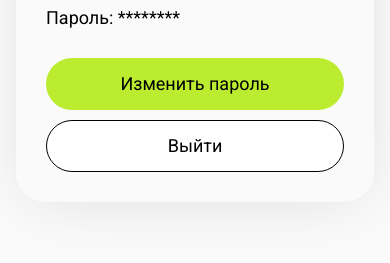
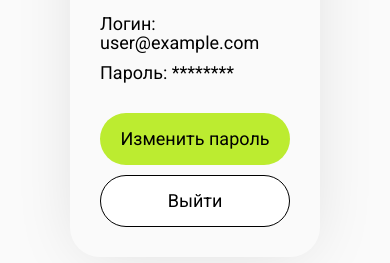
Before and after one commit to Fnami51/SkyProFitnes, a React (Vite) app: page /user in a window 390 px wide. Shown: the part 520-783 px from the top of the page. Built offline with nearby package versions, Linux system fonts and the light colour scheme; no server answers; the database is empty; sample sign-in values are in the browser's storage.

Commit message:
DEV-42 Edit layout and mobile layout

```diff
--- a/src/components/WorkoutListModal.tsx
+++ b/src/components/WorkoutListModal.tsx
@@ -96,8 +96,8 @@
                         className="sr-only"
                       />
                       <span className="w-6 h-6 border-2 border-black rounded-full mr-2.5 flex items-center justify-center group-hover:border-[#BCEC30] transition-colors">
-                        <span className={`w-4 h-4 rounded-full ${false /*Исправь условия*/ ? 'bg-[#BCEC30]' : ''} transition-colors`}>
-                          {false /*Исправь условия*/ && (
+                        <span className={`w-4 h-4 rounded-full ${true /*Исправь условия*/ ? 'bg-[#BCEC30]' : ''} transition-colors`}>
+                          {true /*Исправь условия*/ && (
                             <svg className="w-4 h-4 text-white" viewBox="0 0 24 24" fill="none" stroke="currentColor" strokeWidth="3" strokeLinecap="round" strokeLinejoin="round">
                               <polyline points="20 6 9 17 4 12"></polyline>
                             </svg>
--- a/src/pages/MainPage/MainPage.tsx
+++ b/src/pages/MainPage/MainPage.tsx
@@ -25,7 +25,7 @@
                     <h1 className="text-[60px] mobile:text-[32px] font-medium leading-[60px] mobile:leading-[35.2px] text-left font-roboto">
                         Начните заниматься спортом и улучшите качество жизни
                     </h1>
-                    <div className="h-[120px] mobile:hidden">
+                    <div className="h-[120px] mobile:hidden tablet:hidden">
                         <div className="w-[288px] h-[120px] bg-[url('/speech_bubble.svg')] bg-no-repeat bg-cover pt-[16px] pl-[20px] font-roboto text-[32px] text-left leading-[35.2px]">
                             <p>Измени своё тело за полгода!</p>
                         </div>
--- a/src/pages/ProfilePage/Profile.tsx
+++ b/src/pages/ProfilePage/Profile.tsx
@@ -69,7 +69,7 @@
           <p>Логин: {user?.email || user?.login}</p>
           <p>Пароль: ********</p>
         </div>
-        <div className='flex gap-[10px] mobile:flex-col'>
+        <div className='flex flex-wrap gap-[10px] mobile:flex-col'>
           <button onClick={handleChangePassword} className='w-[192px] mobile:w-full h-[52px] rounded-btnRad bg-green'>
             <p className='text-black font-roboto text-[18px] font-normal leading-[19.8px]'>
               Изменить пароль
--- a/tailwind.config.js
+++ b/tailwind.config.js
@@ -7,8 +7,8 @@
   theme: {
     screens: {
 			mobile: { max: '425px' },
-			tablet: '1024px',
-			desktop: '1160px',
+			tablet: { max: '1024px' },
+			desktop: { max: '1160px' },
 			mediumDesktop: '1300px',
 		},
     extend: {
```
